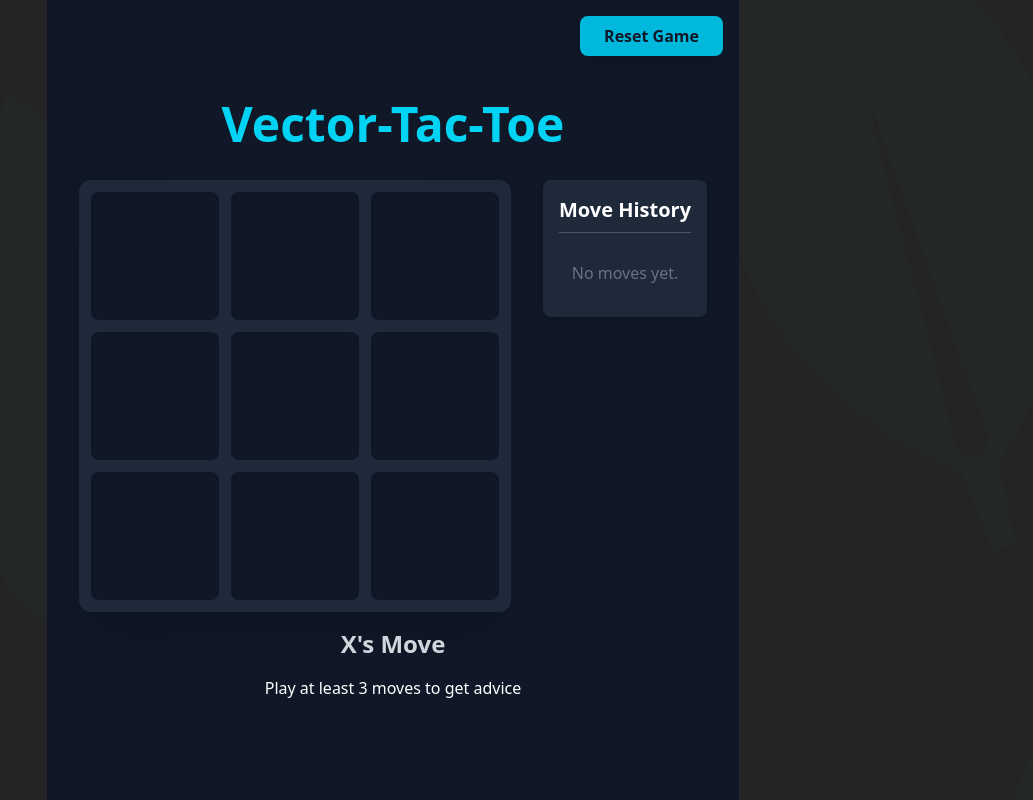
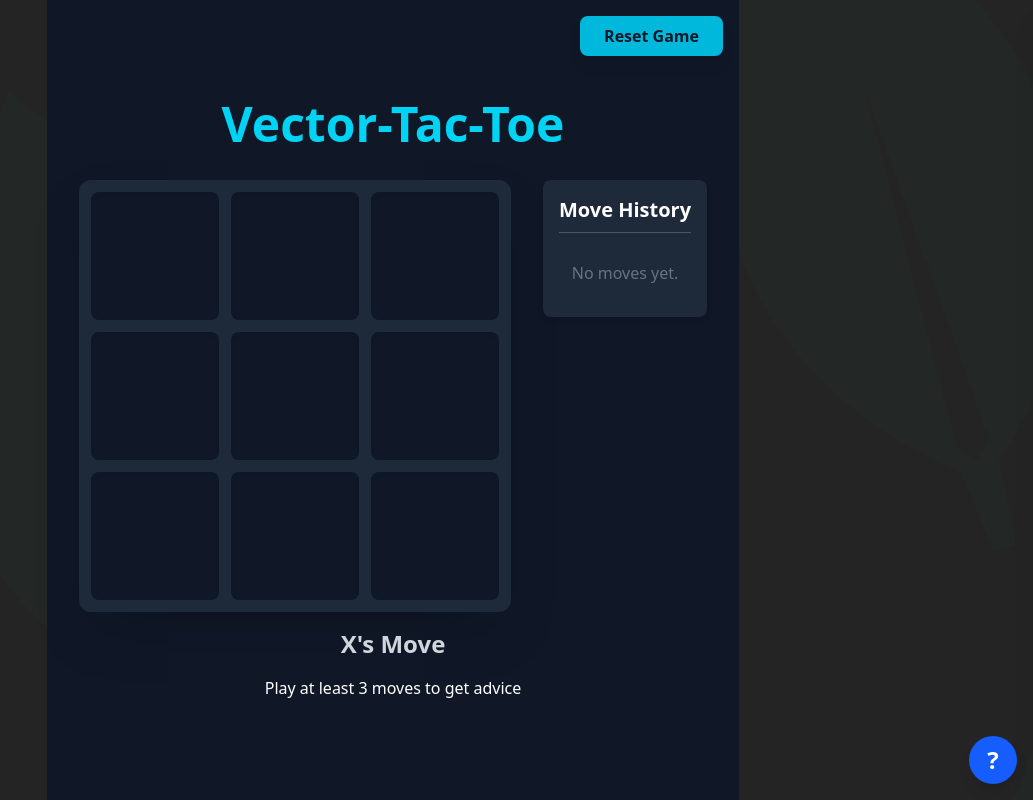
Before and after one commit to nurih/VecTacToe, a React (Vite) app: page / in a window 1280 px wide. Shown: the whole page, without its empty margins (247-1280 px from the left). Built offline with nearby package versions, Linux system fonts and the light colour scheme.

Commit message:
Help side panel

```diff
--- a/src/App.tsx
+++ b/src/App.tsx
@@ -4,6 +4,7 @@ import { Board } from './components/Board';
 import { Transcript } from './components/Transcript';
 import { GameStatus } from './components/GameStatus';
 import { Suggestion } from './components/Suggestion';
+import { Help } from './components/Help';
 import { type Player, type Move, opposingPlayer } from './VecTacToe';
 
 
@@ -87,8 +88,11 @@ export function App() {
         </div>
         <GameStatus winner={winner} moves={moves} player={player}></GameStatus>
       </div>
+      <div>
 
-      <Suggestion advice={advice}></Suggestion>
+        <Suggestion advice={advice}></Suggestion>
+      </div>
+      <div><Help></Help></div>
     </div>
   );
 }
--- /dev/null
+++ b/src/components/Help.tsx
@@ -0,0 +1,49 @@
+import { useState } from "react";
+
+export function Help() {
+  const [isOpen, setIsOpen] = useState(false);
+
+  const toggleHelp = () => {
+    setIsOpen(!isOpen);
+  };
+
+  return (
+    <div className="relative">
+      <button
+        onClick={toggleHelp}
+        className="fixed bottom-4 right-4 bg-blue-600 text-white rounded-full w-12 h-12 flex items-center justify-center text-2xl font-bold shadow-lg hover:bg-blue-700 transition-colors duration-300 z-50"
+        aria-label="Toggle Help"
+      >
+        {isOpen ? 'X' : '?'}
+      </button>
+
+      <div
+        className={`fixed inset-y-0 right-0 w-80 bg-gray-900 text-white p-6 shadow-xl transform transition-transform duration-300 ease-in-out z-40
+          ${isOpen ? "translate-x-0" : "translate-x-full"}`}
+      >
+        <h2 className="text-3xl font-bold mb-6 text-blue-400">How to Play</h2>
+        <div className="space-y-4 text-lg">
+          <p>
+            <em>Vec Tac Toe</em> uses vector search to give you advice on your next move. It works by
+            finding similar winning game states from a database of over 250,000
+            possible legal games.
+          </p>
+          <ol className="list-disc pl-5">
+            <li>
+              Click on any empty cell to place your 'X' or 'O'.
+            </li>
+            <li>
+              Vec Tac Toe will suggest a move among the candidates found.
+            </li>
+          </ol>
+          <p className="text-green-200 text-lg">Suggestions will start appearing after 3 moves have been played.
+          </p>
+          <p className="text-sm text-gray-400 border-t-1 border-t-solid">
+            The AI prioritizes winning moves, then blocking moves, then
+            random empty cells if no strategic move is found.)
+          </p>
+        </div>
+      </div>
+    </div>
+  );
+}
```
